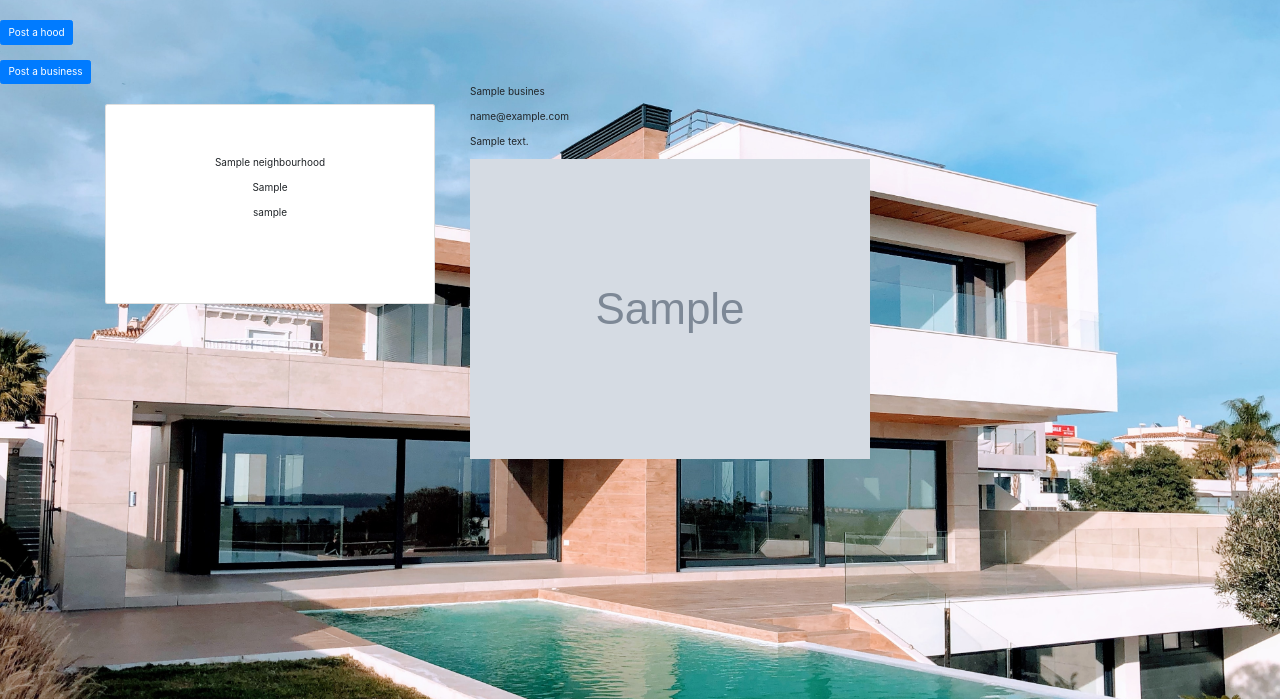
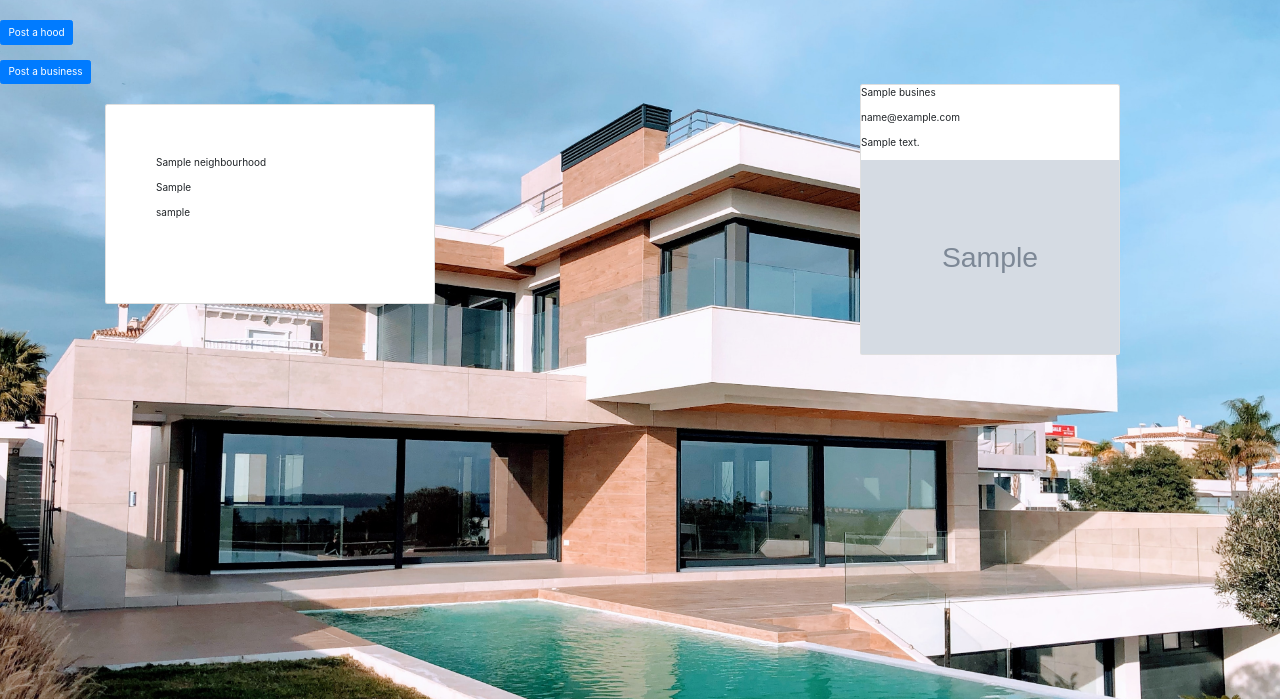
Before and after one commit to sngina/neighbour, a Django app: page / in a window 1280 px wide. Shown: the part 62-761 px from the top of the page. Run offline with Django 3.2, Linux system fonts and the light colour scheme; a user stored in the database is signed in; tables that the repository leaves empty hold one stand-in row (values such as "Sample post"); grey boxes marked "Sample" are stand-in pictures; some libraries are stand-ins or nearby versions.

Commit message:
style cards

```diff
--- a/business/templates/profile/index.html
+++ b/business/templates/profile/index.html
@@ -64,13 +64,13 @@
 
             </div>
             {%endfor%}
-            <div class="business">
+            <div class="pesa">
                 {%for business in  allbusiness%}
-                <div class="biashara">
+                <div class="card" style="width: 40%;">
                     <p>{{business.name}}</p>
                     <p>{{business.email}}</p>
                     <p>{{business.description}}</p>
-                <img src="{{business.image.url}}" >
+                    <img src="{{business.image.url}}">
                 </div>
                 {%endfor%}
             </div>
--- a/static/css/style.css
+++ b/static/css/style.css
@@ -7,10 +7,17 @@ body{
     padding: 20px;
     height: 10px;
     width: 400px;
-    text-align: center;
+
 }
 .sam{
     height:200px;
-    text-align:center;
     padding: 50px;
+
 }
+.pesa{
+    display: flex;
+    flex-direction: column;
+    align-items: flex-end;
+    width: 650px;
+
+}
```
Lines whose indentation alone changed are shown as unchanged.
